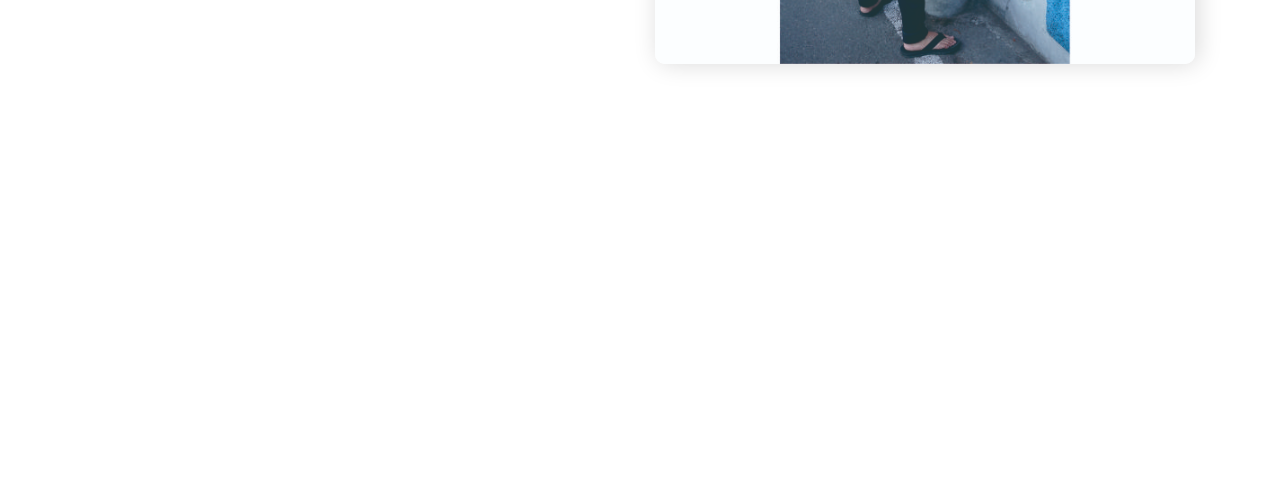
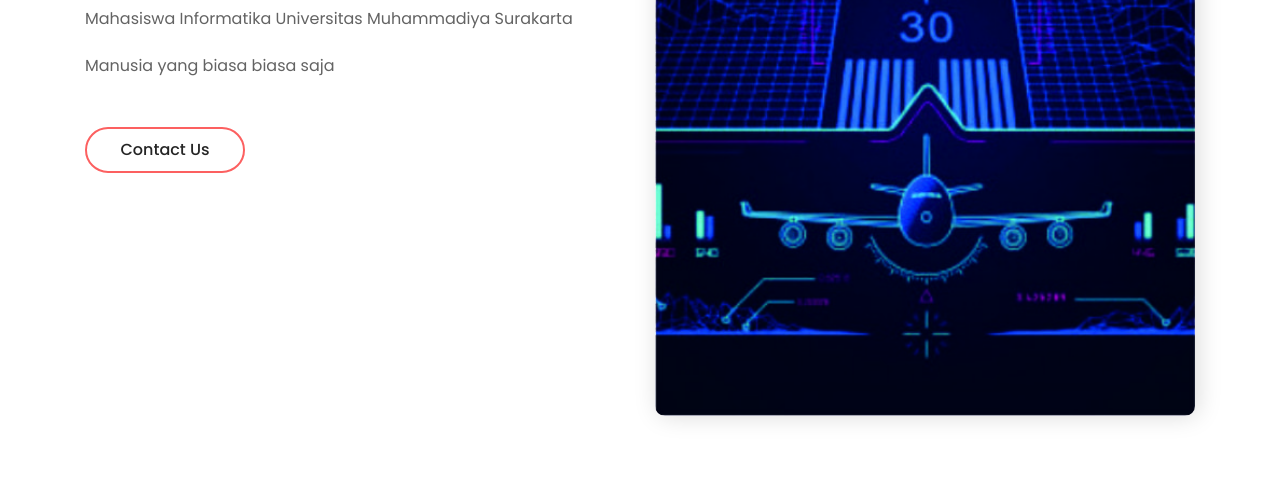
Before and after one commit to maulana-lutfi/l200170048.github.io, a website: page about.html in a window 1280 px wide. Shown: the part 774-1270 px from the top of the page. Before the commit the page ends 918 px from the top, so only its background shows below. Drawn offline with Linux system fonts and the light colour scheme.

Commit message:
Update about.html

```diff
--- a/about.html
+++ b/about.html
@@ -123,7 +123,7 @@
                 </div>
                 <div class="col-12 col-lg-6">
                     <div class="about-video-area mb-80 wow fadeInUp" data-wow-delay="100ms">
-                        <img src="img/ww.JPG" alt="">
+                        <img src="img/os.jpg" alt="">
                     </div>
                 </div>
             </div>
```
